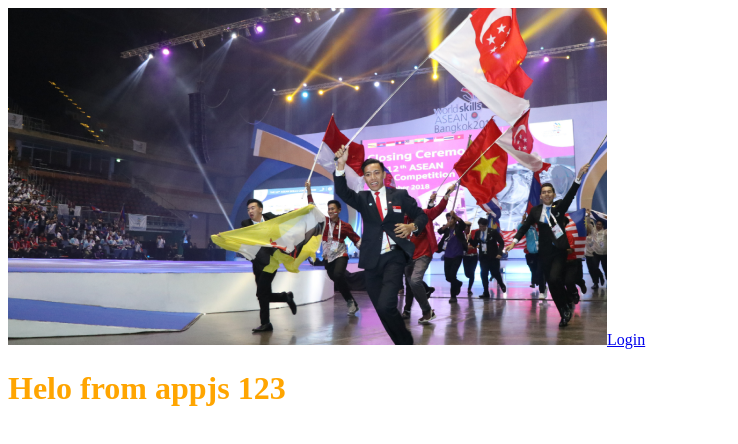
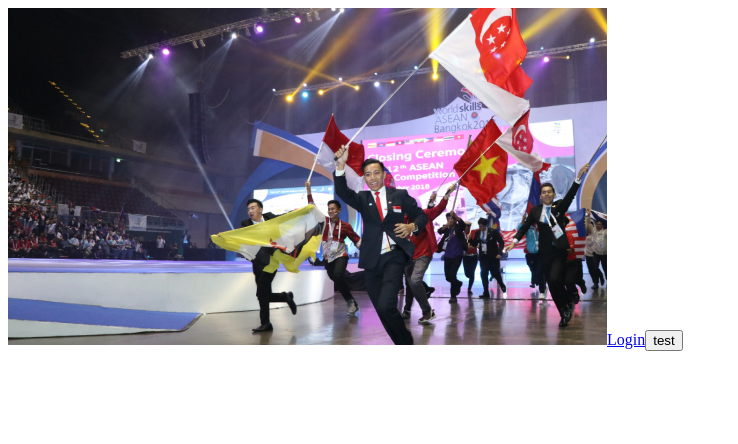
Before and after one commit to gobielJonathan/react-template-hydrated, a React app: page / in a window 1280 px wide. Shown: the top 444 px of the page, without its empty margins (0-738 px from the left). Built offline with nearby package versions, Linux system fonts and the light colour scheme.

Commit message:
change server config

```diff
--- a/src/pages/home/index.jsx
+++ b/src/pages/home/index.jsx
@@ -14,11 +14,15 @@ export default () => {
   //   add: { mutateAsync: addPost },
   // } = usePost();
 
+  const test = () => {
+    alert("asdasd")
+  }
   return (
     <>
       <img src={Image} alt="" />
       <Link to={"/login"}>Login</Link>
-      <Title>Helo from appjs 123</Title>
+      <button onClick={test}>test</button>
+      {/* <Title>Helo from appjs 123</Title> */}
       {/* <button onClick={() => setAuth(!auth)}>toggle auth</button>
       <p>{auth ? "auth" : "not auth"}</p>
       {isLoading && "getting post"}
```
Also changed, not shown: 1 other file (tests, documents, lock files or other folders).
